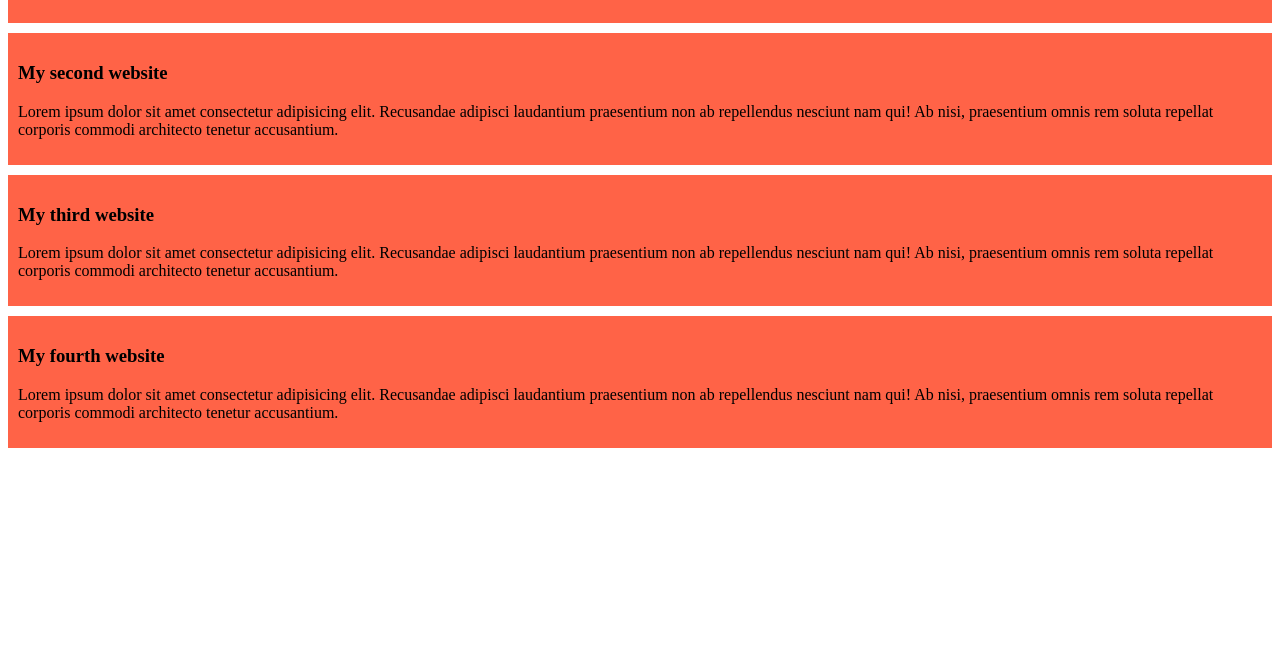
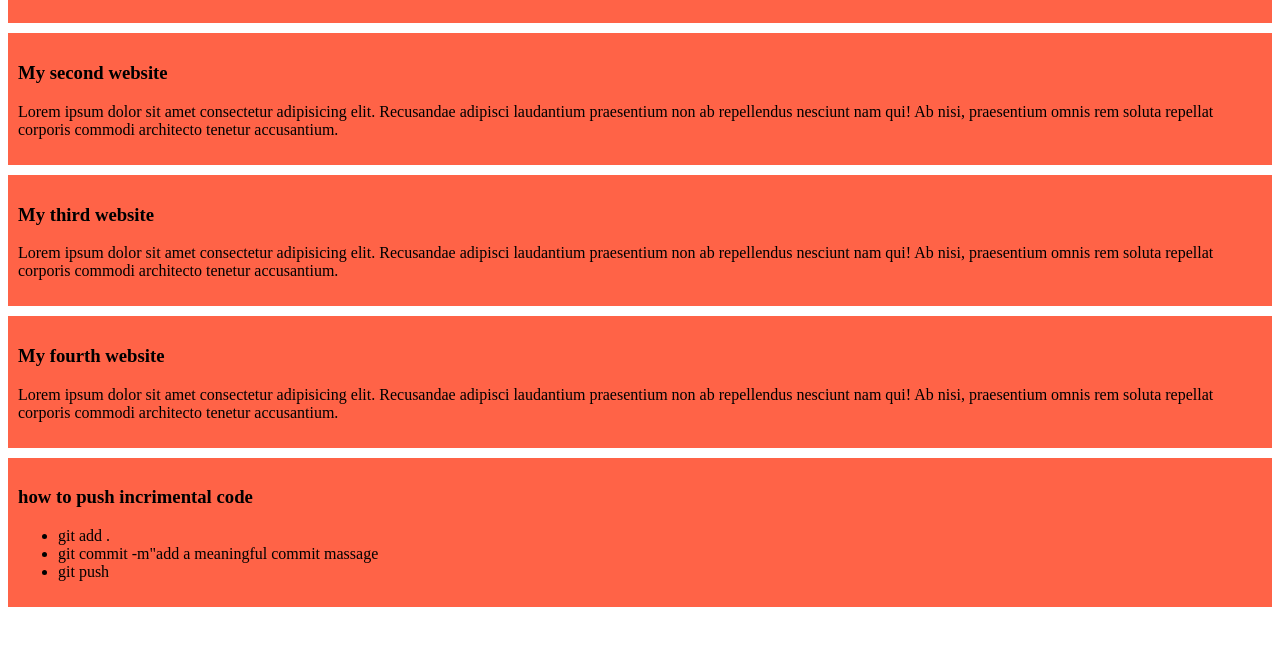
Before and after one commit to Asrafulch099/my-firsr-website, a plain HTML site: page index.html in a window 1280 px wide. Shown: the part 116-762 px from the top of the page. Drawn offline with Linux system fonts and the light colour scheme.

Commit message:
added a list push code

```diff
--- a/index.html
+++ b/index.html
@@ -23,5 +23,16 @@
         <h3>My fourth website</h3>
         <p>Lorem ipsum dolor sit amet consectetur adipisicing elit. Recusandae adipisci laudantium praesentium non ab repellendus nesciunt nam qui! Ab nisi, praesentium omnis rem soluta repellat corporis commodi architecto tenetur accusantium.</p>
     </div>
+    <div>
+        <h3>how to push incrimental code</h3>
+      <ul>
+<li>git add .</li>
+<li>git commit -m"add a meaningful commit massage</li>
+<li>git push</li>
+</ul>
+
+
+
+    </div>
 </body>
 </html>
```
